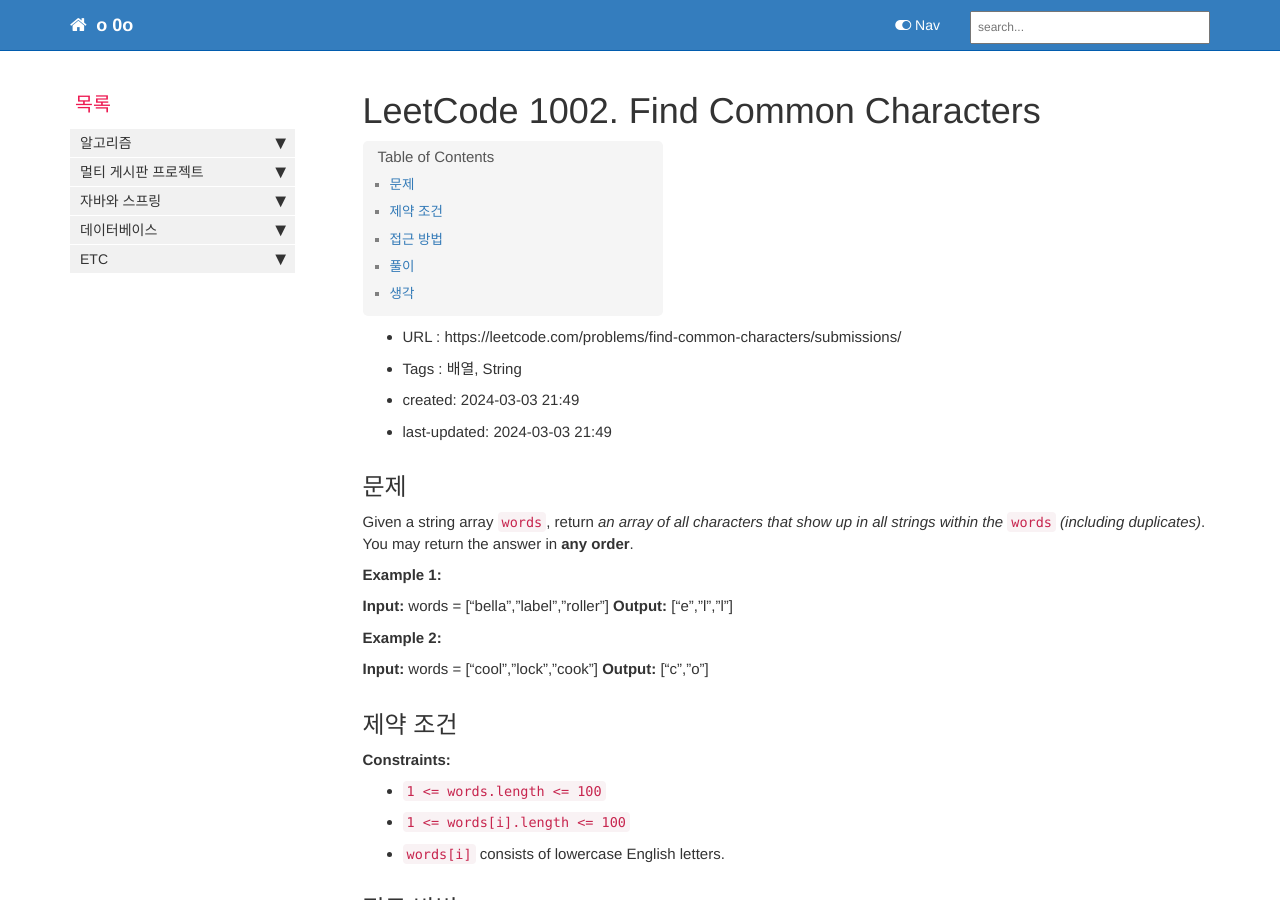
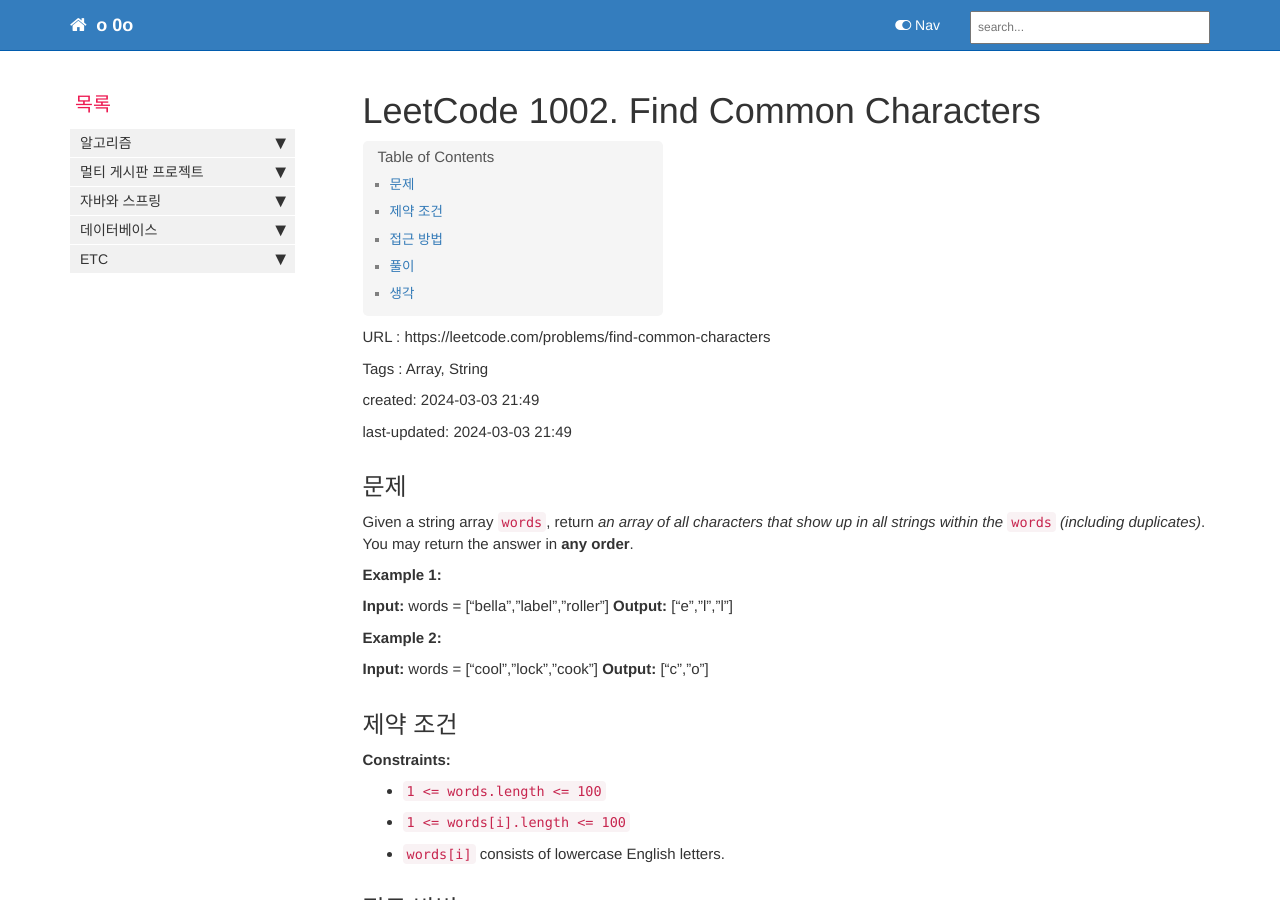
Before and after one commit to JeonJe/JeonJe.github.io, a Jekyll site: the page built from pages/algorithm/LeetCode 1002. Find Common Characters.md, in a window 1280 px wide and 900 px high. Built offline with Jekyll 4.4.1, drawn with Linux system fonts in a browser that asks for light colours; comment, search, counter and statistics services are not loaded; some of the changed text lies outside the part shown.

Commit message:
posting  : leetcode 1002 find common characters

```diff
--- a/pages/algorithm/LeetCode 1002. Find Common Characters.md
+++ b/pages/algorithm/LeetCode 1002. Find Common Characters.md
@@ -8,10 +8,13 @@
 last_updated: 2024-03-03
 ---
 
-- URL : https://leetcode.com/problems/find-common-characters/submissions/
-- Tags : 배열, String
-- created: 2024-03-03 21:49
-- last-updated: 2024-03-03 21:49
+URL : https://leetcode.com/problems/find-common-characters
+
+Tags : Array, String
+
+created: 2024-03-03 21:49
+
+last-updated: 2024-03-03 21:49
 
 ## 문제
 Given a string array `words`, return _an array of all characters that show up in all strings within the_ `words` _(including duplicates)_. You may return the answer in **any order**.
@@ -81,7 +84,7 @@
 
 자바에서 `char`타입을 `int`타입으로 변환할 때는 타입캐스팅을 활용한다. 이번 문제에서 `a`를 숫자 0, `b`를 숫자 1 ... `z` 를 숫자 25로 치환이 필요하여 `(int)(char c - ‘a’)` 로 변환 했다.
 
-타입캐스팅 시 명시적 타입캐스팅 사용하였는데 묵시적 타입캐스팅으로 (int)를 생략하여 코드를 작성할 수 있다.
+타입캐스팅 시 명시적 타입캐스팅 사용하였는데 묵시적 타입캐스팅으로 `(int)`를 생략하여 코드를 작성할 수 있다.
 
 다시 숫자를 문자로 바꾸기 위해서는 int 타입 숫자에 알파벳 기준 `a`을 더해 character 타입으로 타입 캐스팅 한 뒤, Character의 `toString`을 사용하여 String형태로 변환한다.
 
```
